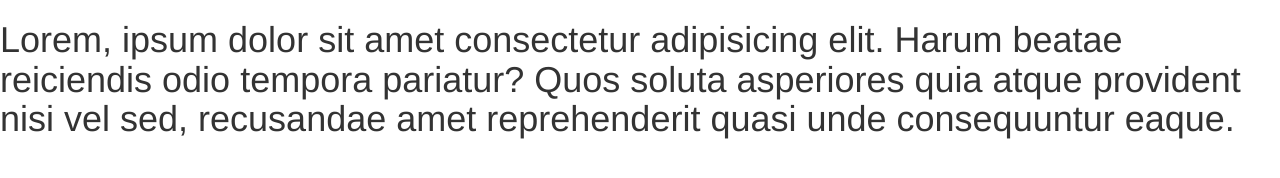
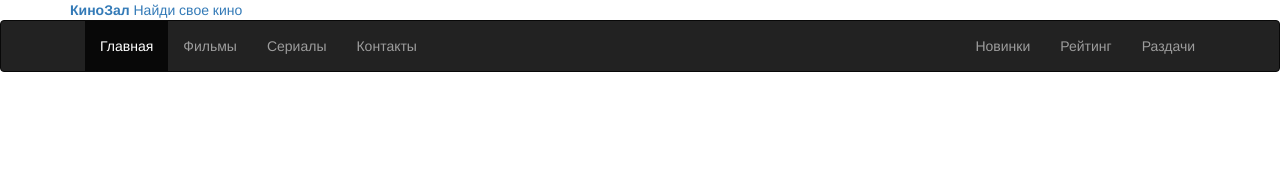
Before and after one commit to ItDev-Angel/kinozal, a website: page index.html in a window 1280 px wide. Drawn offline with Linux system fonts and the light colour scheme.

Commit message:
верстка block header

```diff
--- a/index.html
+++ b/index.html
@@ -12,17 +12,52 @@
             rel="stylesheet">
       <link href="assets/css/style.css" rel="stylesheet">
       <link rel="icon" href="assets/img/favicon.png" type="image/x-icon">
-      <!--[if lt IE 9]>
-  <script src="https://oss.maxcdn.com/html5shiv/3.7.3/html5shiv.min.js"></script>
-  <script src="https://oss.maxcdn.com/respond/1.4.2/respond.min.js"></script>
-  <![endif]-->
+      <!--[if lt IE 9]-->
+      <script src="https://oss.maxcdn.com/html5shiv/3.7.3/html5shiv.min.js"></script>
+      <script src="https://oss.maxcdn.com/respond/1.4.2/respond.min.js"></script>
+      <!--[endif]-->
 </head>
 
 <body>
-      <h1>Lorem, ipsum dolor sit amet consectetur adipisicing elit. Harum beatae reiciendis odio tempora pariatur? Quos
-            soluta asperiores quia atque provident nisi vel sed, recusandae amet reprehenderit quasi unde consequuntur
-            eaque.</h1>
+      <header class="header">
+            <div class="header-logo">
+                  <div class="container">
+                        <a href="#">
+                              <strong class="header-logo__title">КиноЗал</strong>
+                              <span class="header-logo__description">Найди свое кино</span>
+                        </a>
+                  </div>
+            </div>
+            <div class="header-menu">
+                  <nav class="navbar navbar-inverse">
+                        <div class="container">
+                              <div class="navbar-header">
+                                    <button type="button" class="navbar-toggle collapsed" data-toggle="collapse"
+                                          data-target="#navbar-top" aria-expanded="false">
+                                          <span class="sr-only">Toggle navigation</span>
+                                          <span class="icon-bar"></span>
+                                          <span class="icon-bar"></span>
+                                          <span class="icon-bar"></span>
+                                    </button>
+                              </div>
 
+                              <div class="collapse navbar-collapse" id="navbar-top">
+                                    <ul class="nav navbar-nav">
+                                          <li class="active"><a href="#">Главная</a></li>
+                                          <li><a href="#">Фильмы</a></li>
+                                          <li><a href="#">Сериалы</a></li>
+                                          <li><a href="#">Контакты</a></li>
+                                    </ul>
+                                    <ul class="nav navbar-nav navbar-right">
+                                          <li><a href="#">Новинки</a></li>
+                                          <li><a href="#">Рейтинг</a></li>
+                                          <li><a href="#">Раздачи</a></li>
+                                    </ul>
+                              </div>
+                        </div>
+                  </nav>
+            </div>
+      </header>
       <script src="libs/jquery/dist/jquery.min.js"></script>
       <script src="libs/bootstrap/dist/js/bootstrap.min.js"></script>
 </body>
```
